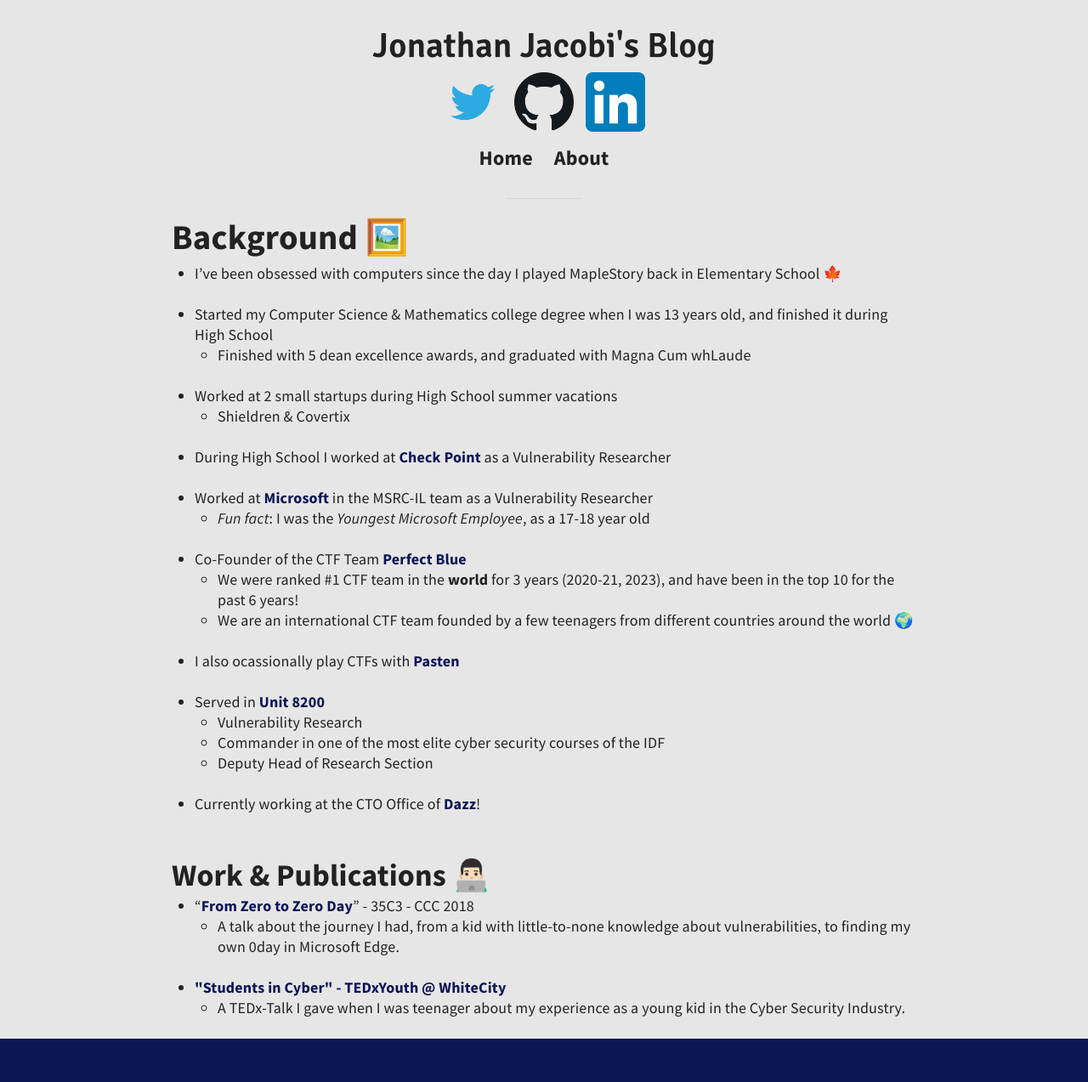
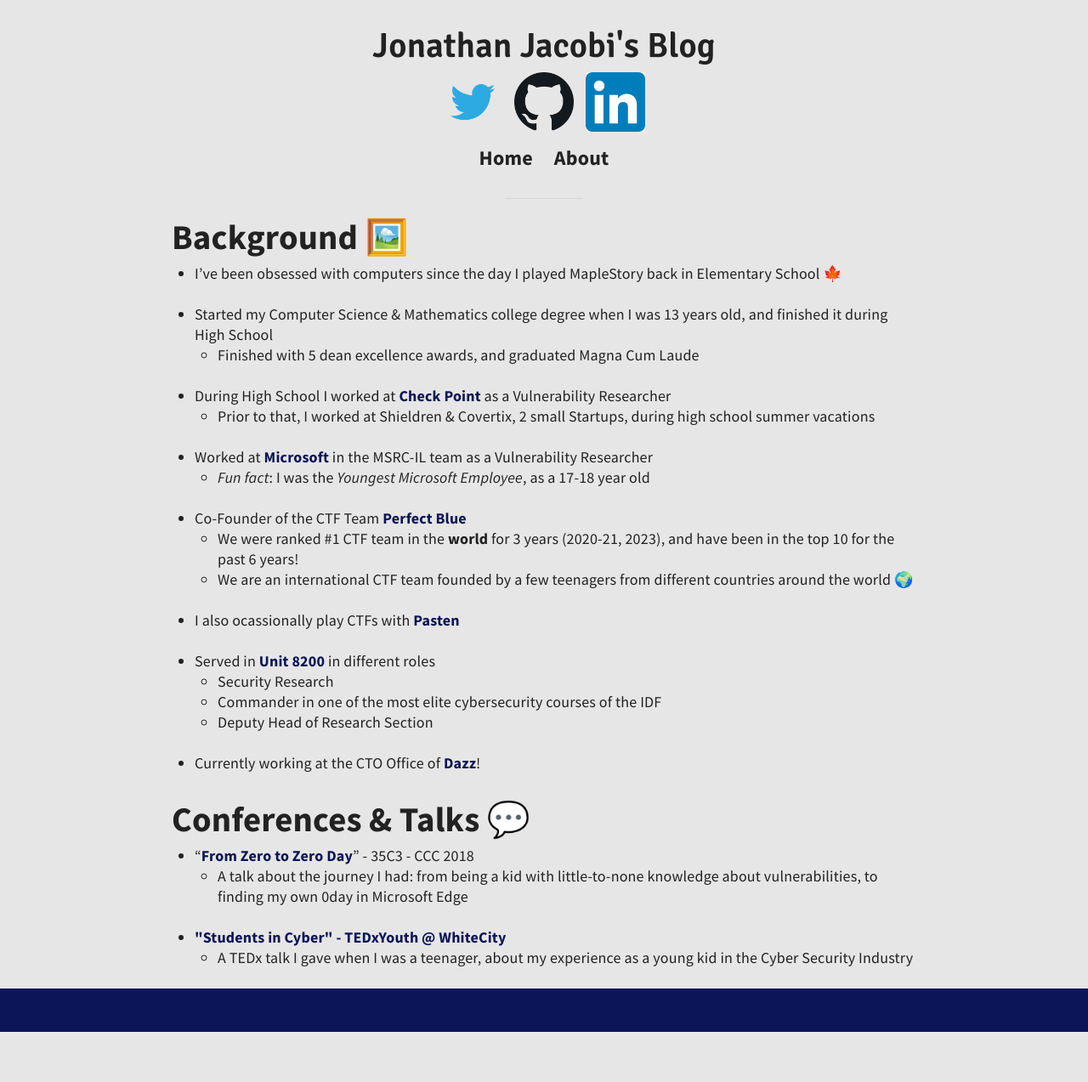
Before and after one commit to j0nathanj/j0nathanj.github.io, a Jekyll site: the page built from about.md, in a window 1280 px wide. Shown: the whole page at 85% size. Built offline with Jekyll 4.4.1, drawn with Linux system fonts in a browser that asks for light colours; our own code applies the rules of GitHub Pages for plain Markdown files; comment, search, counter and statistics services are not loaded; after the commit the page ends 1214 px from its top, so only the background shows below that.

Commit message:
fixed about

```diff
--- a/about.md
+++ b/about.md
@@ -1,13 +1,12 @@
 # Background 🖼️
+
 * I've been obsessed with computers since the day I played MapleStory back in Elementary School 🍁
 
 * Started my Computer Science & Mathematics college degree when I was 13 years old, and finished it during High School
-  * Finished with 5 dean excellence awards, and graduated with Magna Cum whLaude
-
-* Worked at 2 small startups during High School summer vacations
-  * Shieldren & Covertix
+  * Finished with 5 dean excellence awards, and graduated Magna Cum Laude
 
 * During High School I worked at [Check Point](https://www.checkpoint.com/) as a Vulnerability Researcher
+  * Prior to that, I worked at Shieldren & Covertix, 2 small Startups, during high school summer vacations
 
 * Worked at [Microsoft](https://www.microsoft.com/en-us/msrc) in the MSRC-IL team as a Vulnerability Researcher
   * *Fun fact*: I was the *Youngest* *Microsoft* *Employee*, as a 17-18 year old
@@ -18,16 +17,16 @@
 
 * I also ocassionally play CTFs with [Pasten](https://twitter.com/pastenctf?lang=en)
 
-* Served in [Unit 8200](https://en.wikipedia.org/wiki/Unit_8200)
-  * Vulnerability Research
-  * Commander in one of the most elite cyber security courses of the IDF
+* Served in [Unit 8200](https://en.wikipedia.org/wiki/Unit_8200) in different roles
+  * Security Research
+  * Commander in one of the most elite cybersecurity courses of the IDF
   * Deputy Head of Research Section
 
 * Currently working at the CTO Office of [Dazz](dazz.io)!
 
-## Work & Publications 👨🏻‍💻
+# Conferences & Talks 💬
 
 * "[From Zero to Zero Day](https://www.youtube.com/watch?v=xp1YDOtWohw)" - 35C3 - CCC 2018
-  * A talk about the journey I had, from a kid with little-to-none knowledge about vulnerabilities, to finding my own 0day in Microsoft Edge.
+  * A talk about the journey I had: from being a kid with little-to-none knowledge about vulnerabilities, to finding my own 0day in Microsoft Edge
 * [&#34;Students in Cyber&#34; - TEDxYouth @ WhiteCity](https://www.youtube.com/watch?v=YcjaMki6K1Y)
-  * A TEDx-Talk I gave when I was teenager about my experience as a young kid in the Cyber Security Industry.
+  * A TEDx talk I gave when I was a teenager, about my experience as a young kid in the Cyber Security Industry
```
